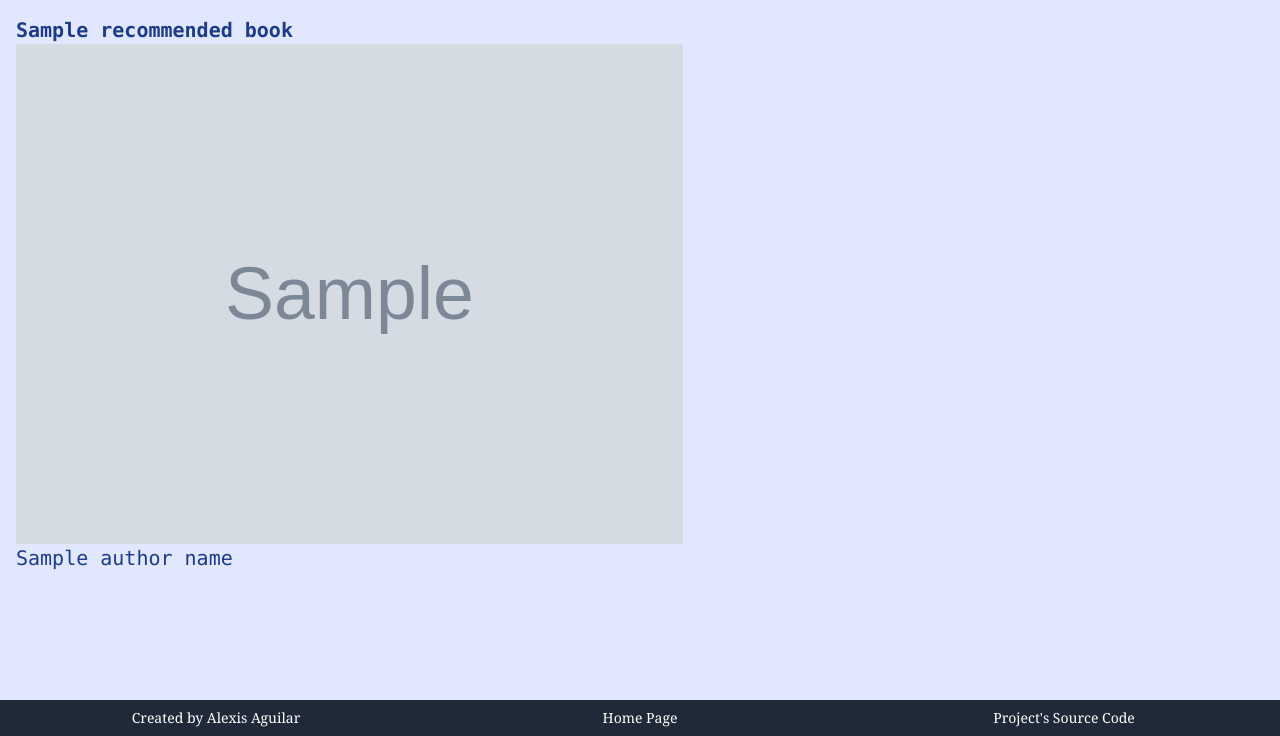
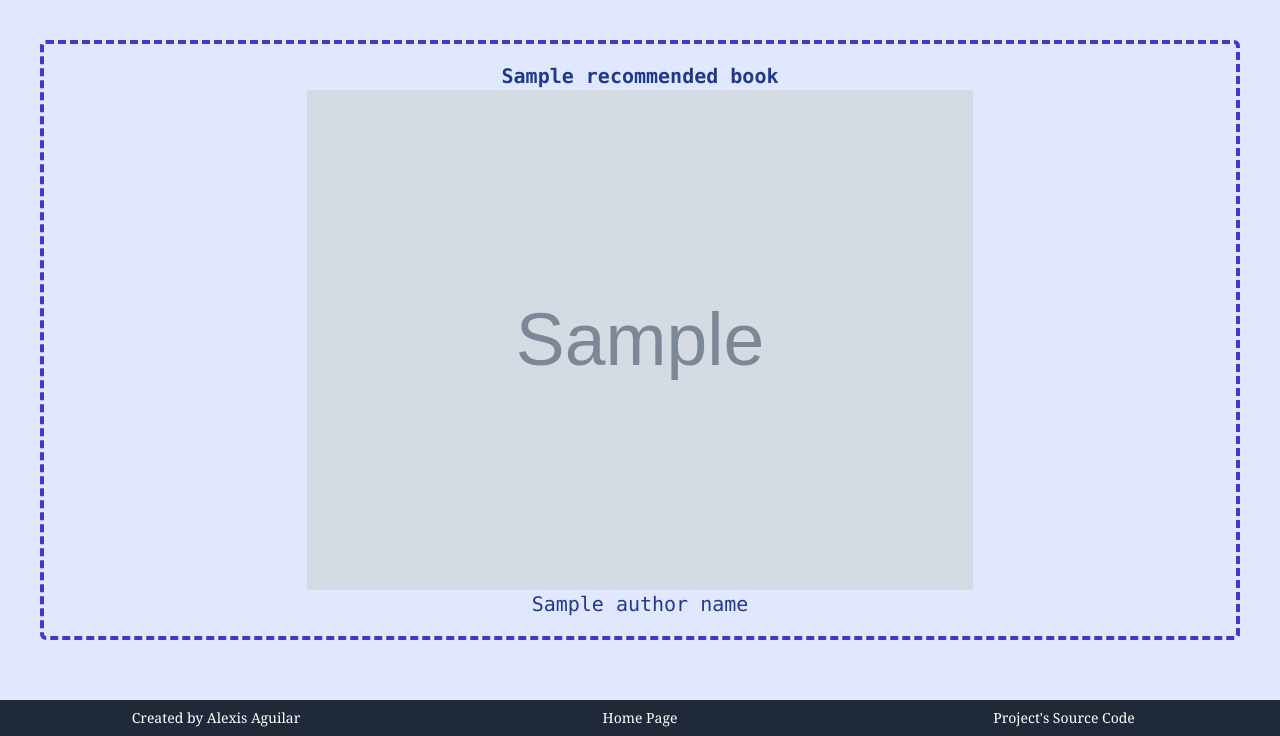
Before and after one commit to alexisuaguilaru/BookExplorer, a Flask app: template WebInterface/templates/ShowRecommendations.html in a window 1280 px wide. Shown: the part 64-800 px from the top of the page. Run offline with Flask 3, Linux system fonts and the light colour scheme; the template is opened without the code that fills it: most values are stand-ins (such as "Sample title", 1, 10 or a date in 2020); grey boxes marked "Sample" are stand-in pictures; style sheets or scripts are compiled from the project's sources; parts of the project's set-up code (start-up, migrations or seed data) failed here and were passed over; some libraries are stand-ins or nearby versions.

Commit message:
SCRUM-68 MOD at style of books recommendations

```diff
--- a/WebInterface/static/scss/_books_recommendations.scss
+++ b/WebInterface/static/scss/_books_recommendations.scss
@@ -1,3 +1,16 @@
 @tailwind base;
 @tailwind components;
 @tailwind utilities;
+
+.present-recommendations {
+    @apply flex sm:flex-row flex-col justify-center items-center gap-4 p-6 ;
+}
+
+.recommendation {
+    @apply flex flex-col items-center justify-center text-center p-4 ;
+    @apply border-4 border-indigo-700 border-dashed rounded-md w-full h-[600px] ;
+}
+
+.isbn-book {
+    @apply text-blue-900 font-bold ;
+}
--- a/WebInterface/templates/ShowRecommendations.html
+++ b/WebInterface/templates/ShowRecommendations.html
@@ -9,6 +9,7 @@
                     <img src='{{ recommended_book.image }}'>
                 </div>
                 <p class="author-book">{{ recommended_book.author_name[0] }}</p>
+                <!-- <p class="isbn-book">ISBN : {{ recommended_book.isbn }}</p> -->
             </div>
             {% endfor %}
         </div>
```
